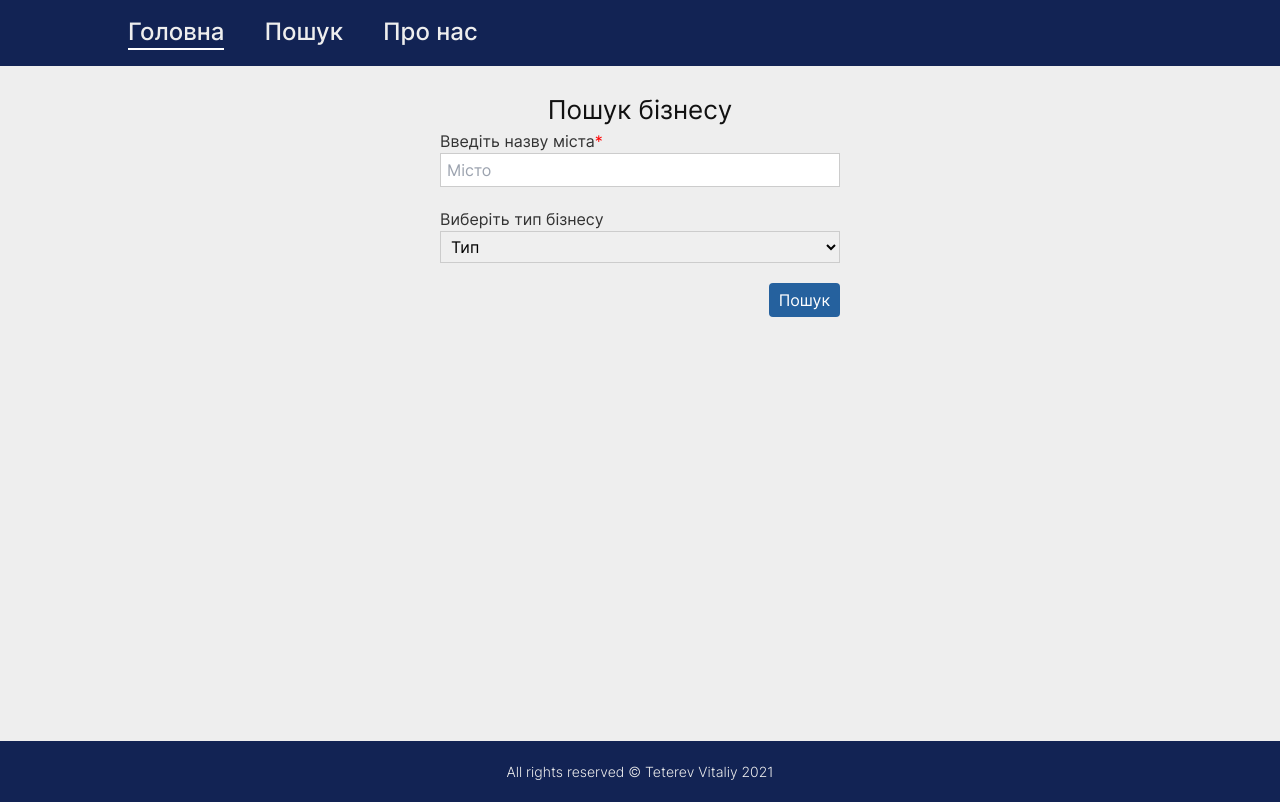
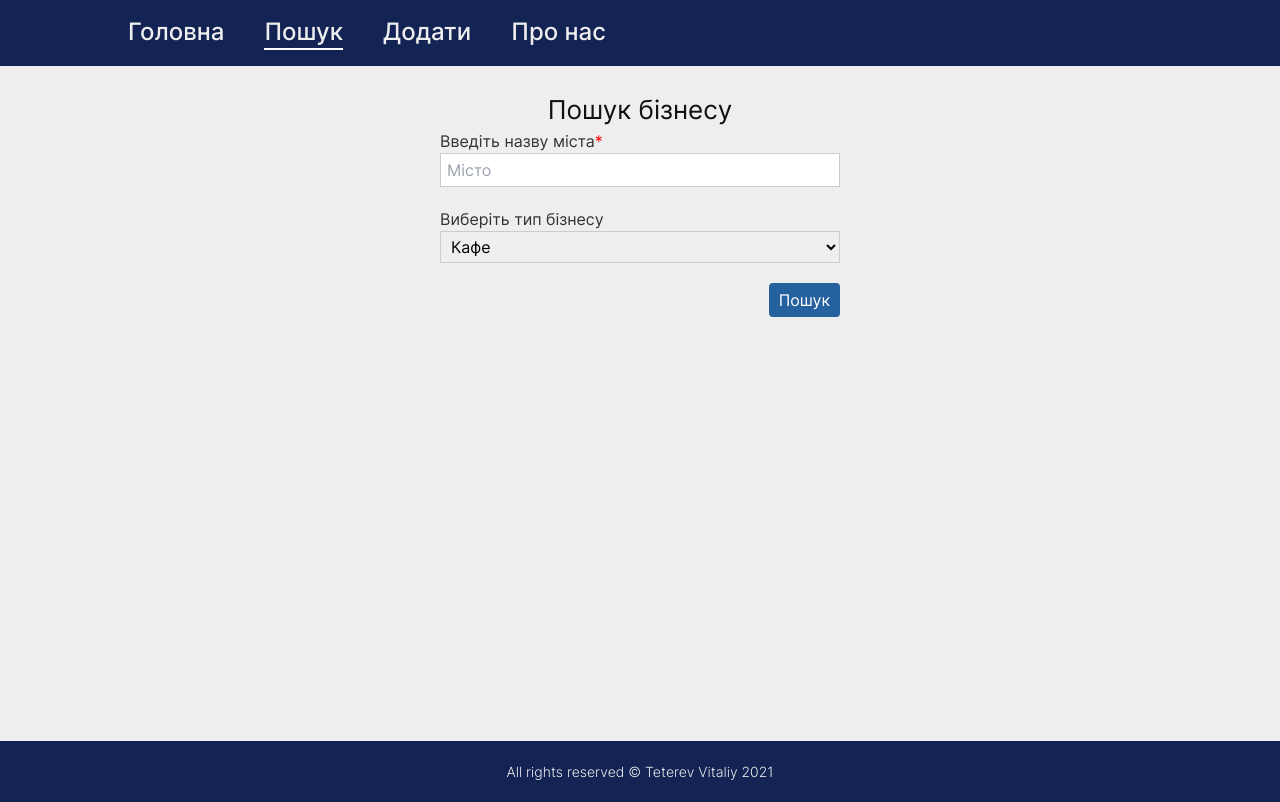
Before and after one commit to AlexUnion/mern-busineses, a React (Create React App) app in the folder client/: page /search in a window 1280 px wide. Built offline with nearby package versions, Linux system fonts and the light colour scheme.

Commit message:
feat: add new tab

```diff
--- a/client/src/App.jsx
+++ b/client/src/App.jsx
@@ -9,11 +9,14 @@ import Search from "./pages/search";
 function App() {
   return (
     <BrowserRouter>
-      <Header active={"/"} />
+      <Header />
       <MainLayout>
         <Switch>
           <Route path="/about">
             <h2>About</h2>
+          </Route>
+          <Route path="/add">
+            <h2>add</h2>
           </Route>
           <Route exact path="/search" component={Search} />
           <Route path="/" component={List} />
--- a/client/src/components/header/header.component.jsx
+++ b/client/src/components/header/header.component.jsx
@@ -1,20 +1,23 @@
 import React from "react";
-import { Link } from "react-router-dom";
+import { Link, useLocation } from "react-router-dom";
 import "./header.css";
 
-function Header(props) {
-  const { active } = props;
+function Header() {
+  const { pathname } = useLocation();
   return (
     <header className="header py-4">
       <nav className="container mx-auto max-w-screen-lg">
         <ul className="flex">
-          <li className={active === "/" ? "active" : ""}>
+          <li className={pathname === "/" ? "active" : ""}>
             <Link to="/">Головна</Link>
           </li>
-          <li className={active === "search" ? "active" : ""}>
+          <li className={pathname === "/search" ? "active" : ""}>
             <Link to="/search">Пошук</Link>
           </li>
-          <li className={active === "about" ? "active" : ""}>
+          <li className={pathname === "/add" ? "active" : ""}>
+            <Link to="/add">Додати</Link>
+          </li>
+          <li className={pathname === "/about" ? "active" : ""}>
             <Link to="/about">Про нас</Link>
           </li>
         </ul>
--- a/client/src/pages/search.jsx
+++ b/client/src/pages/search.jsx
@@ -1,6 +1,5 @@
 import React from "react";
 import "./search.css";
-import List from "../components/list/list.component";
 
 function Search() {
   return (
@@ -23,11 +22,15 @@ function Search() {
         </div>
         <div className="form-item">
           <p>Виберіть тип бізнесу</p>
-          <select size="1" name="type" id="type" className="input">
-            <option value="none" selected disabled>
-              Тип
-            </option>
+          <select
+            size="1"
+            name="type"
+            id="type"
+            className="input"
+            defaultValue="none"
+          >
             <option value="cafe">Кафе</option>
+            <option value="cafe">Міні-маркет</option>
           </select>
         </div>
         <div className="form-submit">
```
